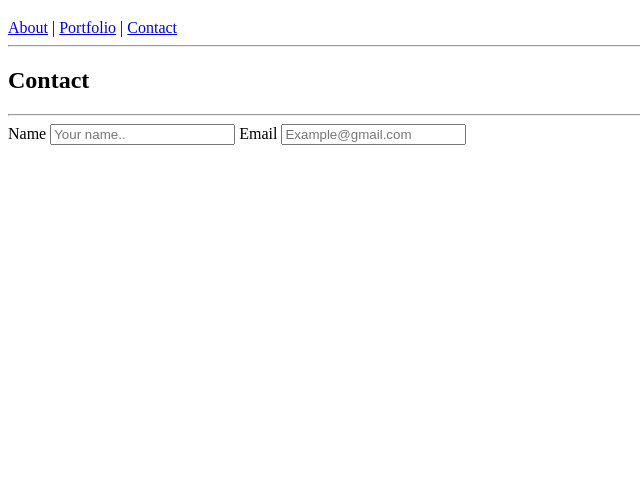
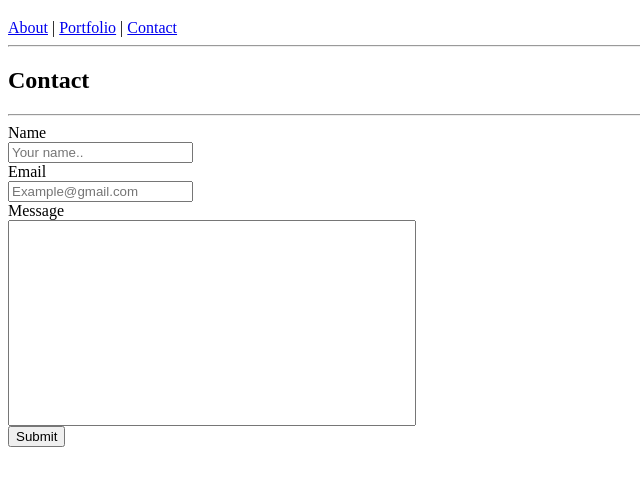
Before and after one commit to mikeprap/Basic-Portfolio, a plain HTML site: page contact.html in a window 1280 px wide. Shown: the part 61-546 px from the top of the page, without its empty margins (0-640 px from the left). Drawn offline with Linux system fonts and the light colour scheme.

Commit message:
finished adding contact text

```diff
--- a/contact.html
+++ b/contact.html
@@ -14,10 +14,23 @@
     <div class="container">
         <form action="action_page.php">
           <label for="fname">Name</label>
+          <br>
           <input type="text" id="fname" name="name" placeholder="Your name..">
+          <br>
 
           <label for="email">Email</label>
-          <input type="text" id="email" name="lastname" placeholder="Example@gmail.com">
+          <br>
+          <input type="text" id="email" name="email" placeholder="Example@gmail.com">
+
+          <br>
+
+          <label for="msg">Message</label>
+          <br>
+          <input type="text" id="msg" name="message"
+          style="height:200px;width:400px"></textarea>
+          <br>
+
+    <input type="submit" value="Submit">
         </form>
     </div>
 
```
